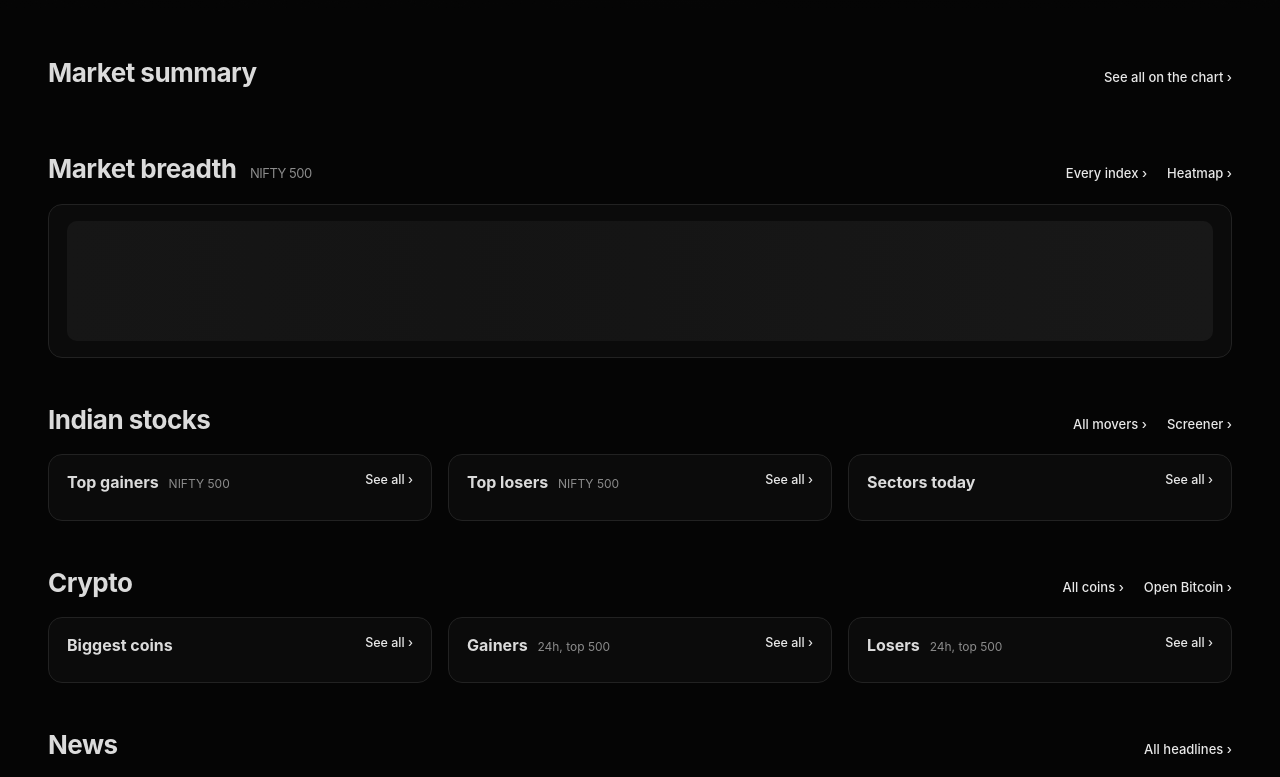
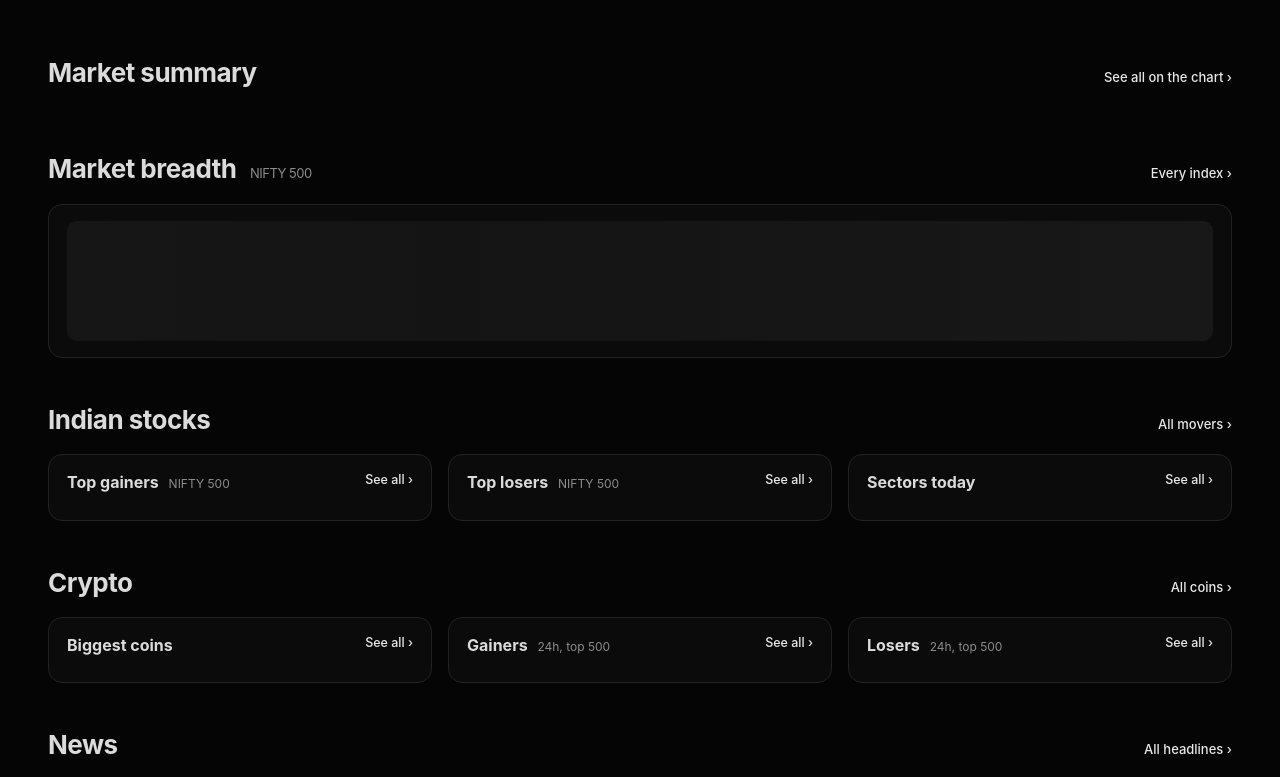
Before and after one commit to openwickhq/OpenWick, a website: page public/home.html in a window 1280 px wide. Shown: the part 725-1502 px from the top of the page. Drawn offline with Linux system fonts and the light colour scheme.

Commit message:
Home: one link per section heading

```diff
--- a/public/home.html
+++ b/public/home.html
@@ -33,12 +33,12 @@
       </section>
 
       <section class="block" id="breadthBlock">
-        <div class="block-head"><h2>Market breadth <small id="breadthWhen">NIFTY 500</small></h2><span class="links"><a href="/breadth">Every index ›</a><a href="/heatmap">Heatmap ›</a></span></div>
+        <div class="block-head"><h2>Market breadth <small id="breadthWhen">NIFTY 500</small></h2><a href="/breadth">Every index ›</a></div>
         <div class="panel breadth" id="breadth"><div class="skeleton"></div></div>
       </section>
 
       <section class="block" id="india">
-        <div class="block-head"><h2>Indian stocks</h2><span class="links"><a href="/movers">All movers ›</a><a href="/screener">Screener ›</a></span></div>
+        <div class="block-head"><h2>Indian stocks</h2><a href="/movers">All movers ›</a></div>
         <div class="cols three">
           <div class="panel"><h3>Top gainers <small>NIFTY 500</small><a class="more" href="/movers?tab=gainers">See all ›</a></h3><div id="nseUp" class="list"></div></div>
           <div class="panel"><h3>Top losers <small>NIFTY 500</small><a class="more" href="/movers?tab=losers">See all ›</a></h3><div id="nseDown" class="list"></div></div>
@@ -47,7 +47,7 @@
       </section>
 
       <section class="block" id="crypto">
-        <div class="block-head"><h2>Crypto</h2><span class="links"><a href="/movers?market=crypto">All coins ›</a><a href="/chart?symbol=BTCUSDT">Open Bitcoin ›</a></span></div>
+        <div class="block-head"><h2>Crypto</h2><a href="/movers?market=crypto">All coins ›</a></div>
         <div class="cols three">
           <div class="panel"><h3>Biggest coins<a class="more" href="/movers?market=crypto&amp;tab=biggest">See all ›</a></h3><div id="coinsTop" class="list"></div></div>
           <div class="panel"><h3>Gainers <small>24h, top 500</small><a class="more" href="/movers?market=crypto&amp;tab=gainers">See all ›</a></h3><div id="coinsUp" class="list"></div></div>
```
